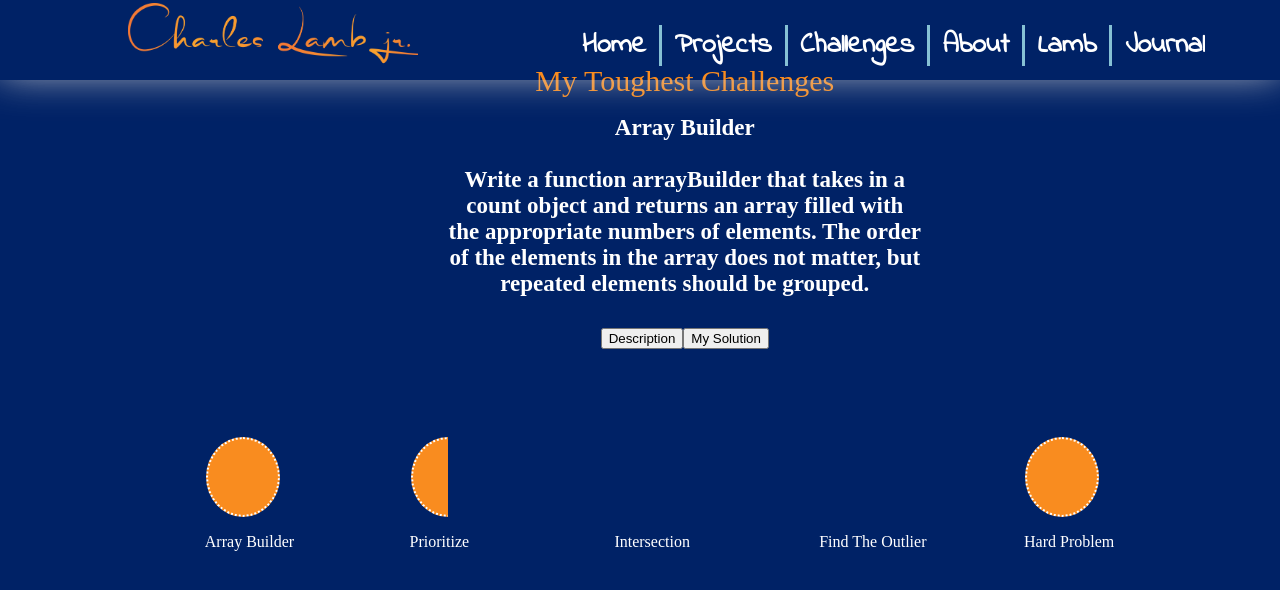
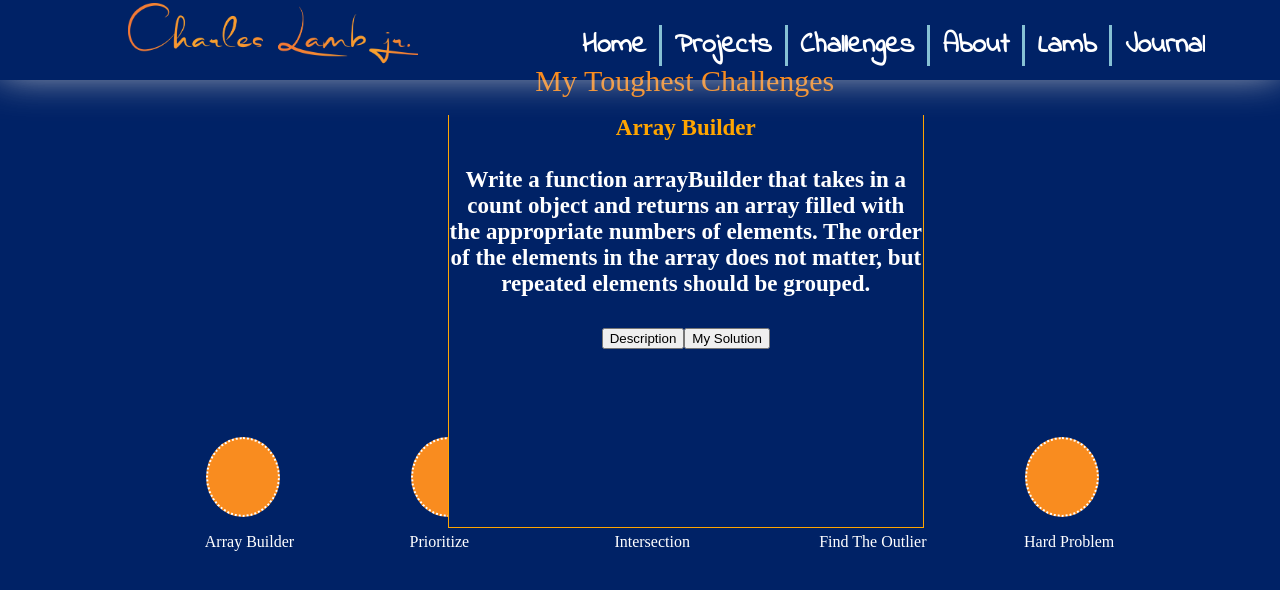
Before and after one commit to cyberstizz/charleslambjr, a React (Create React App) app: page /challenges in a window 1280 px wide. Shown: the top 590 px of the page. Built offline with nearby package versions, Linux system fonts and the light colour scheme; a web font is replaced by a local one.

Commit message:
added comments for clear explanation of what is going on in the challenges component because it was very convuluted, also added some spacing for readability

```diff
--- a/src/components/Challenges.css
+++ b/src/components/Challenges.css
@@ -64,6 +64,9 @@
     margin-left: 35vw;
     background-color: rgb(0, 34, 102);
     overflow: scroll;
+    border-left: solid 1px orange;
+    border-bottom: solid 1px orange;
+    border-right: solid 1px orange;
     font-size: 23px;
     color: white;
     font-weight: bolder;
--- a/src/components/Challenges.js
+++ b/src/components/Challenges.js
@@ -19,20 +19,35 @@ return (
     <React.Fragment>
 
                  <div id="title">My Toughest Challenges</div>
-                 <div id="arrayBuilderDescrition">Array Builder <br/> <br/>{arrayBuilderPopup}
+
+                 {/* this code creates the element that displays the description for array builder */}
+                   <div id="arrayBuilderDescrition" ><span style={{color: 'orange'}}>Array Builder </span><br/> <br/>{arrayBuilderPopup}
                  <br/><br/>
-                 <div id="arrayBuilderButtons">
-                     <button id='arrayBuilderAudio'>Description</button>
-                     <button id='arrayBuilderCode' onClick={() => {
+                     <div id="arrayBuilderButtons">
+                       <button id='arrayBuilderAudio'>Description</button>
+                       <button id='arrayBuilderCode' onClick={() => {
         let description = document.getElementById('arrayBuilder');
         description.style.visibility === 'hidden' ?  description.style.visibility = 'visible' : description.style.visibility = 'hidden';
     }}> My Solution</button>
+                     </div>
                  </div>
-                 </div>
+
+        {/* this is the code that displays the div that is the screenshot for arraybuilder */}
+
                  <div id="arrayBuilder" onClick={() => {
         let description = document.getElementById('arrayBuilder');
         description.style.visibility === 'hidden' ?  description.style.visibility = 'visible' : description.style.visibility = 'hidden';
     }}></div>
+
+
+
+
+
+
+
+
+
+
                  <div id="titleDescription">One thing I really love is pushing myself to learn and grow!
 During my experience learning as a developer i have had many ups and downs which have taught me two important things:
 
```
